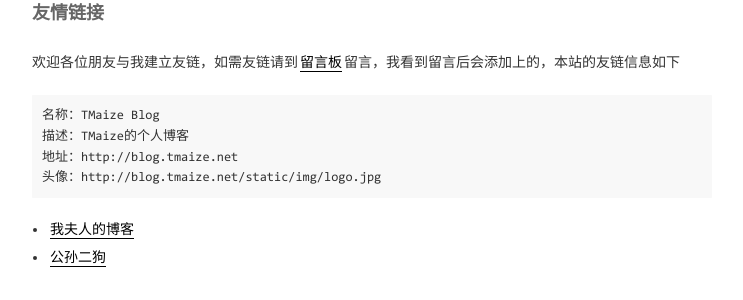
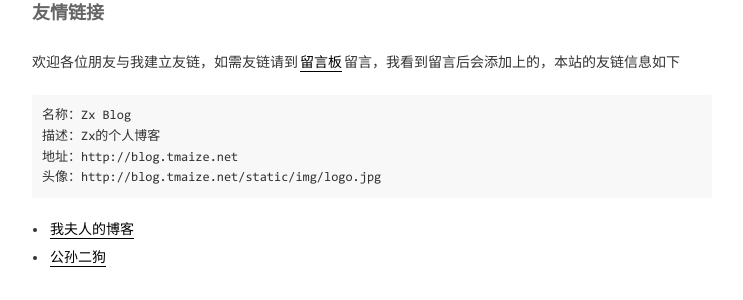
Before and after one commit to zengrixi/zengrixi.top, a Jekyll site: the page built from pages/links.md, in a window 1280 px wide. Shown: the part 125-425 px from the top of the page, without its empty margins (268-1011 px from the left). Built offline with Jekyll 4.4.1, drawn with Linux system fonts in a browser that asks for light colours; comment, search, counter and statistics services are not loaded.

Commit message:
修改博客配置

```diff
--- a/_config.yml
+++ b/_config.yml
@@ -1,10 +1,10 @@
 encoding: utf-8
 
 # SEO相关信息
-title: TMaize Blog
-description: TMaize的个人博客
-keywords: TMaize,Blog,Java,Html,JavaScript
-author: TMaize
+title: Zx Blog
+description: Zx的个人博客
+keywords: Zx,Blog,Java,Html,JavaScript
+author: Zx
 footerText: 'Copyright © 2016 皖ICP备16016174号'
 
 # 这些不要动
```
